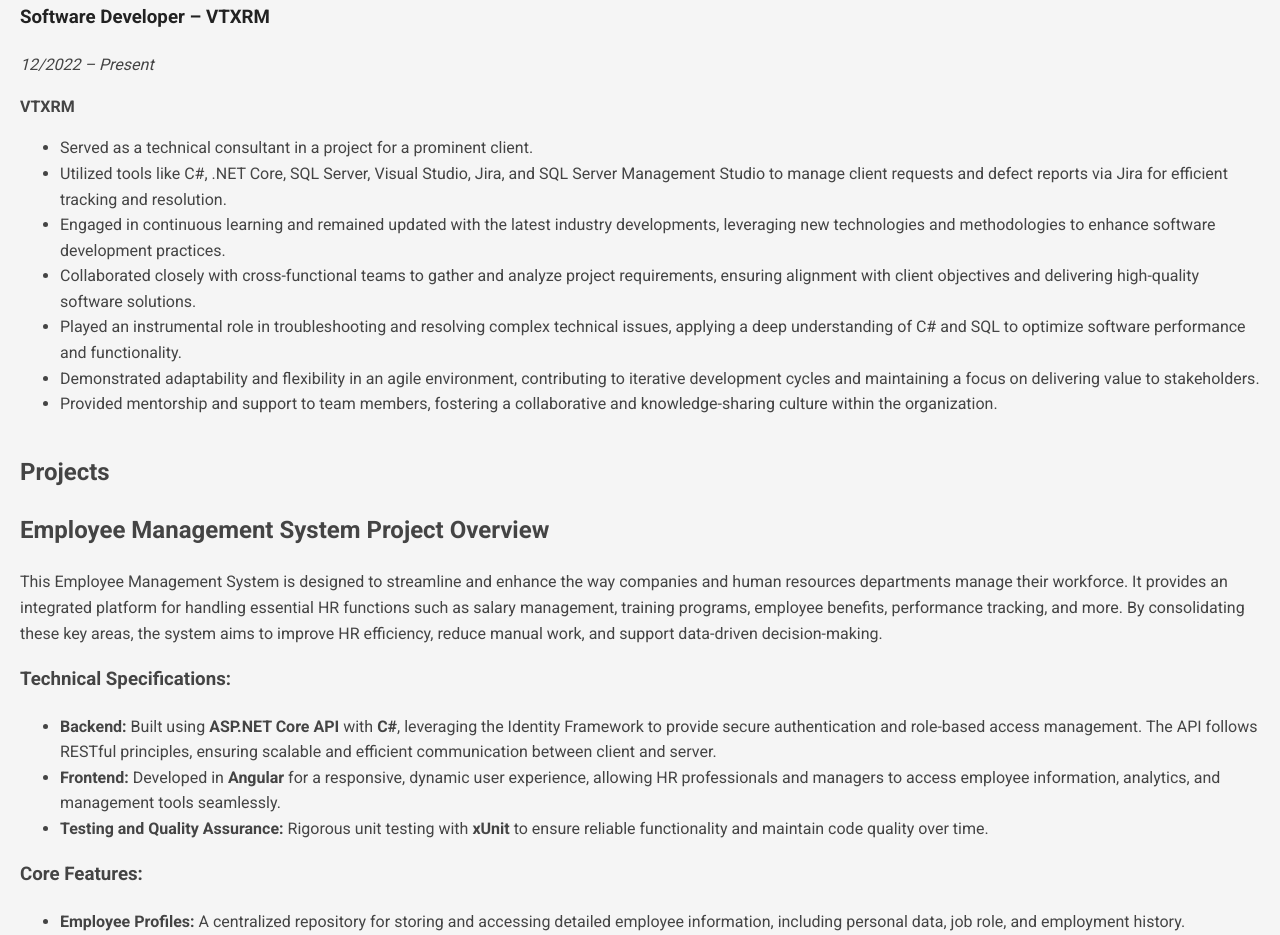
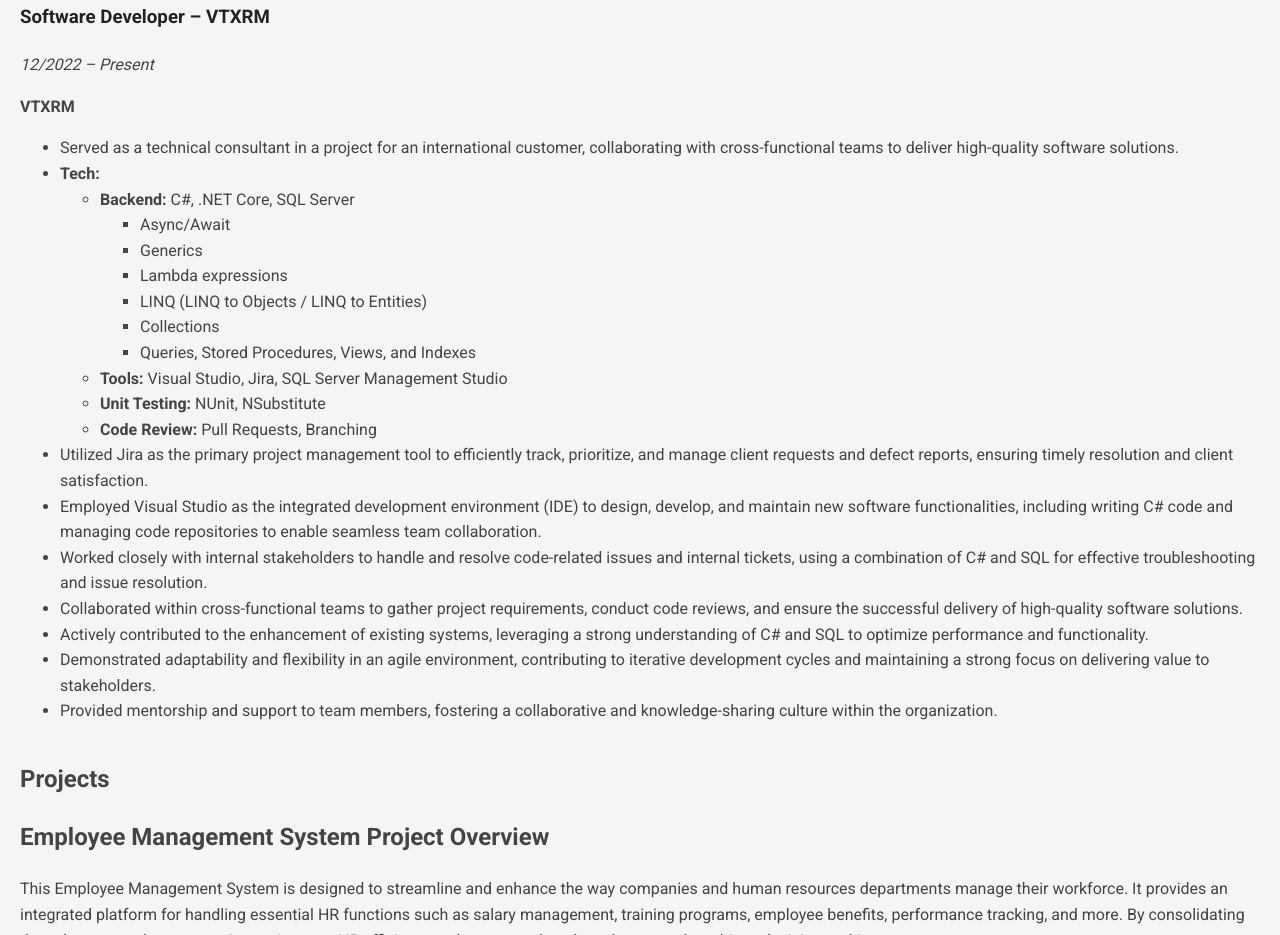
Before and after one commit to bruno-marques98/brunomarques, a plain HTML site: page index.html in a window 1280 px wide. Shown: the part 873-1808 px from the top of the page. Drawn offline with Linux system fonts and the light colour scheme.

Commit message:
Update index.html - Added stack to VTXRM job

```diff
--- a/index.html
+++ b/index.html
@@ -92,19 +92,31 @@
 			    <p><em>12/2022 – Present</em></p>
 			    <p><strong>VTXRM</strong></p>
 			    <ul>
-                    <li>Served as a technical consultant in a project for a prominent client.</li>
-                    <li>Utilized tools like C#, .NET Core, SQL Server, Visual Studio, Jira, and SQL Server Management Studio to manage
-                        client requests and defect reports via Jira for efficient tracking and resolution.</li>
-                    <li>Engaged in continuous learning and remained updated with the latest industry developments,
-                        leveraging new technologies and methodologies to enhance software development practices.</li>
-                    <li>Collaborated closely with cross-functional teams to gather and analyze project requirements,
-                        ensuring alignment with client objectives and delivering high-quality software solutions.</li>
-                    <li>Played an instrumental role in troubleshooting and resolving complex technical issues, applying
-                        a deep understanding of C# and SQL to optimize software performance and functionality.</li>
-                    <li>Demonstrated adaptability and flexibility in an agile environment, contributing to iterative
-                        development cycles and maintaining a focus on delivering value to stakeholders.</li>
-                    <li>Provided mentorship and support to team members, fostering a collaborative and knowledge-sharing
-                        culture within the organization.</li>
+			        <li>Served as a technical consultant in a project for an international customer, collaborating with cross-functional teams to deliver high-quality software solutions.</li>
+			        <li><strong>Tech:</strong>
+			            <ul>
+			                <li><strong>Backend:</strong> C#, .NET Core, SQL Server
+			                    <ul>
+			                        <li>Async/Await</li>
+			                        <li>Generics</li>
+			                        <li>Lambda expressions</li>
+			                        <li>LINQ (LINQ to Objects / LINQ to Entities)</li>
+			                        <li>Collections</li>
+			                        <li>Queries, Stored Procedures, Views, and Indexes</li>
+			                    </ul>
+			                </li>
+			                <li><strong>Tools:</strong> Visual Studio, Jira, SQL Server Management Studio</li>
+			                <li><strong>Unit Testing:</strong> NUnit, NSubstitute</li>
+			                <li><strong>Code Review:</strong> Pull Requests, Branching</li>
+			            </ul>
+			        </li>
+			        <li>Utilized Jira as the primary project management tool to efficiently track, prioritize, and manage client requests and defect reports, ensuring timely resolution and client satisfaction.</li>
+			        <li>Employed Visual Studio as the integrated development environment (IDE) to design, develop, and maintain new software functionalities, including writing C# code and managing code repositories to enable seamless team collaboration.</li>
+			        <li>Worked closely with internal stakeholders to handle and resolve code-related issues and internal tickets, using a combination of C# and SQL for effective troubleshooting and issue resolution.</li>
+			        <li>Collaborated within cross-functional teams to gather project requirements, conduct code reviews, and ensure the successful delivery of high-quality software solutions.</li>
+			        <li>Actively contributed to the enhancement of existing systems, leveraging a strong understanding of C# and SQL to optimize performance and functionality.</li>
+			        <li>Demonstrated adaptability and flexibility in an agile environment, contributing to iterative development cycles and maintaining a strong focus on delivering value to stakeholders.</li>
+			        <li>Provided mentorship and support to team members, fostering a collaborative and knowledge-sharing culture within the organization.</li>
 			    </ul>
 			</div>
         </section>
```
Lines whose indentation alone changed are shown as unchanged.
